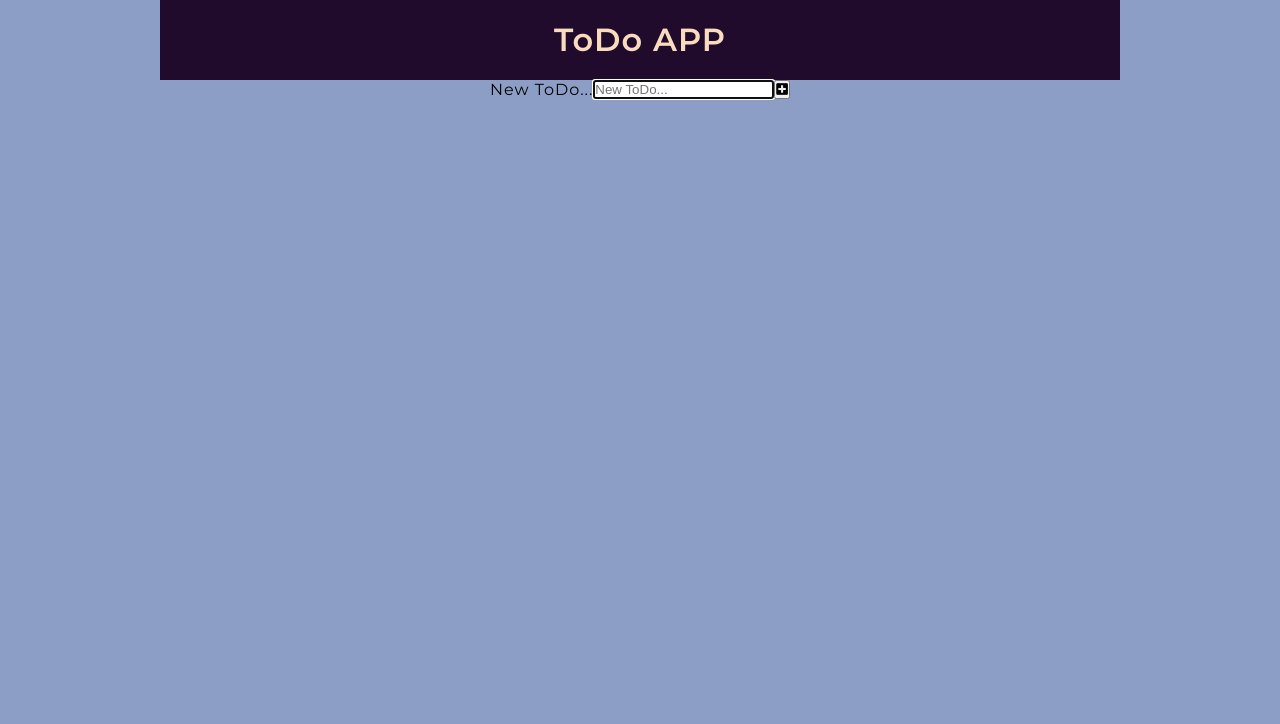
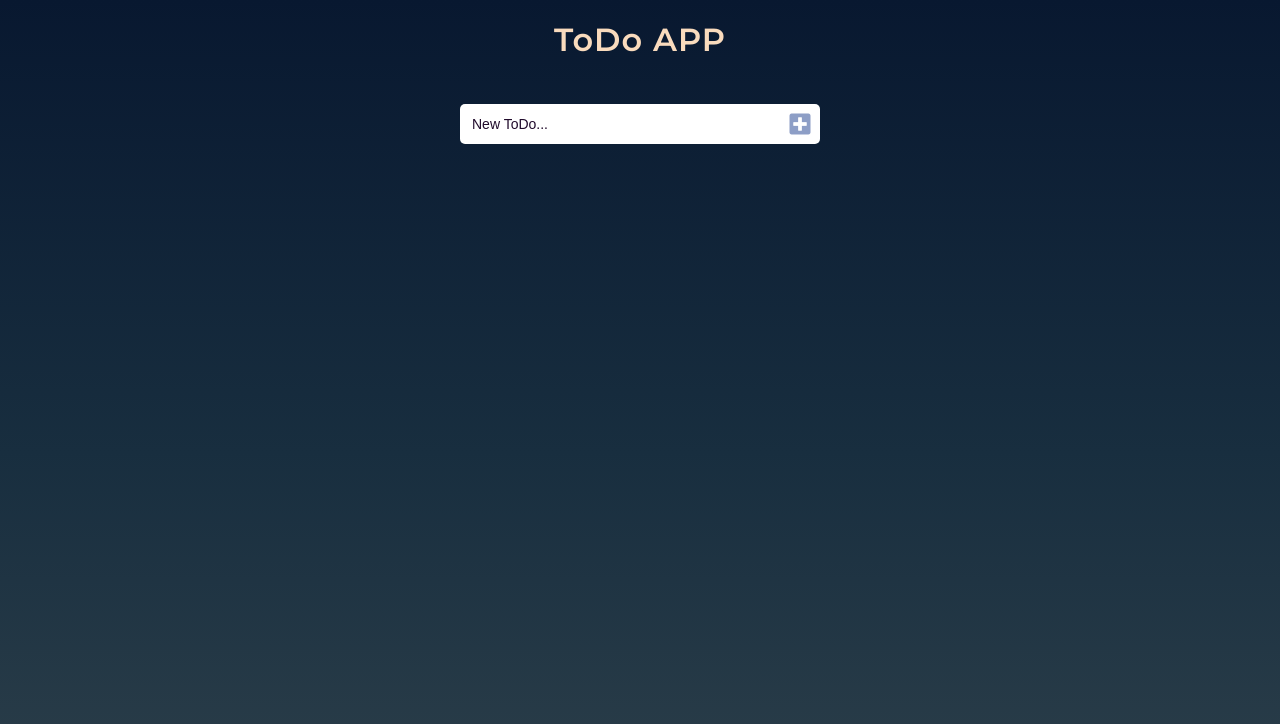
Before and after one commit to VittorGuih/todo-app, a plain HTML site: page index.html in a window 1280 px wide. Drawn offline with Linux system fonts and the light colour scheme.

Commit message:
style: change the background, add a new variable, new font-size variable and styles the form.

```diff
--- a/css/style.css
+++ b/css/style.css
@@ -3,11 +3,13 @@
 
 /* VARIABLES */
 :root {
-  --backgroundColor: #fff;
+  --background: linear-gradient(to bottom, #081830, #182e3f, #31434d);
   --primaryColor: #000;
+  --secondaryColor: #fff;
   --fontFamily: "Montserrat", sans-serif;
 
   /* FONT TYPOGRAPH */
+  --fontSize-xl: 1.5rem;
   --fontSize-lg: 1rem;
   --fontSize-md: 0.875rem;
   --fontSize-sm: 0.75rem;
@@ -37,8 +39,9 @@ body {
   margin: 0;
   padding: 0;
   font: 400 var(--fontSize-lg) var(--fontFamily);
-  background: var(--backgroundColor);
+  background: var(--background);
   letter-spacing: 1px;
+  min-height: 100vh;
 }
 a:hover {
   text-decoration: underline;
@@ -57,17 +60,70 @@ ul {
 }
 
 /* HEADER */
-body {
-  background: var(--wild-blue-yonder);
-}
 
-.header {
-  background: var(--dark-purple);
-}
+/* .header {} */
+
 .header__title {
   line-height: 2.5;
 }
 .title__link {
   color: var(--peach-puff);
   display: inline-block;
+  font-weight: var(--fontWeight-lg);
 }
+
+.todo {
+  margin-top: 1.5rem;
+  color: var(--secondaryColor);
+  min-height: 100vh;
+  border-radius: 10px;
+}
+
+/* .todo__form {} */
+
+.form__label {
+  position: relative;
+  left: 6.5rem;
+  pointer-events: none;
+  font-size: var(--fontSize-md);
+  /* HIDE LABEL UNTIL A FIND A WAY TO IMPLEMENT THIS */
+  display: none;
+}
+
+.form__input {
+  width: 20rem;
+  height: 2.5rem;
+  padding: 5px 12px;
+  border-top-left-radius: 5px;
+  border-bottom-left-radius: 5px;
+  border-top-right-radius: 0;
+  border-bottom-right-radius: 0;
+  outline: none;
+  border: none;
+  color: var(--dark-purple);
+  font-size: var(--fontSize-md);
+}
+.form__input::placeholder {
+  color: var(--dark-purple);
+}
+.form__btn {
+  width: 2.5rem;
+  border-top-left-radius: 0;
+  border-bottom-left-radius: 0;
+  border-top-right-radius: 5px;
+  border-bottom-right-radius: 5px;
+  background: var(--secondaryColor);
+  border: none;
+  cursor: pointer;
+  color: var(--wild-blue-yonder);
+  transition: 0.2s all ease;
+}
+.form__btn:hover {
+  background: var(--wild-blue-yonder);
+  color: var(--secondaryColor);
+}
+
+.btn__icon {
+  font-size: var(--fontSize-xl);
+  pointer-events: none;
+}
--- a/css/util.css
+++ b/css/util.css
@@ -7,7 +7,6 @@
 .d-flex {
   display: flex;
   justify-content: center;
-  align-items: center;
 }
 
 .container {
```
